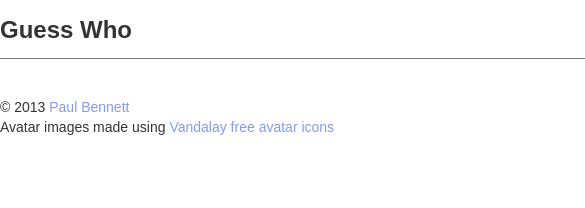
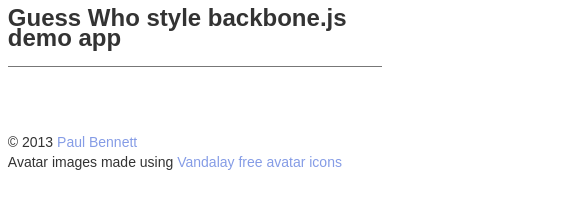
Before and after one commit to paul-request/GuessWho, a website: page public/index.html in a window 390 px wide. Shown: the top 208 px of the page, 585 px wide, since content can reach past the window. Drawn offline with Linux system fonts and the light colour scheme.

Commit message:
Adding media queries

```diff
--- a/public/css/main.scss
+++ b/public/css/main.scss
@@ -1,10 +1,21 @@
 $red: #f82a15;
 $yellow: #eed429;
 
+$phone: 320px;
+$phone-wide: 500px;
+$tablet: 600px;
+$screen: 992px;
+
+@mixin until($device-width) {
+	@media screen and (max-width: $device-width - 1) {
+		@content
+	}
+}
+
 @mixin box_shadow($shadow: 0 0 5px rgba(0,0,0,0.2)) {
-  -moz-box-shadow: $shadow;
-  -webkit-box-shadow: $shadow;
-  box-shadow: $shadow;
+	-moz-box-shadow: $shadow;
+	-webkit-box-shadow: $shadow;
+	box-shadow: $shadow;
 }
 @mixin vertical_gradient($startColour: #ffffff, $endColour: #ffffff) {
 	background-color: $endColour;
@@ -70,6 +81,12 @@ body {
 	.wrapper {
 		width: 800px;
 		margin: 20px auto;
+
+		@include until($screen) {
+			width: 96%;
+			padding: 2%;
+			margin: 0;
+		}
 	}
 
 	#container {
@@ -209,7 +226,19 @@ body {
 				-moz-transform-origin: 50% 100%;
 				-moz-transform: perspective( 500px ) rotateX( 40deg ) scale(0.9,0.9);
 			}
+
+			@include until($screen) {
+				width: 70%;
+				padding: 0;
+				margin: 0;
+			}
+			@include until($phone-wide) {
+				width: 100%;
+				float: none;
+				overflow: hidden;
+			}
 		}
+
 
 		/* SIDEBAR FILTERS */
 
@@ -289,8 +318,18 @@ body {
 					}
 				}
 			}
+
+			@include until($screen) {
+				width: 25%;
+				padding: 0;
+				margin: 0;
+			}
+			@include until($phone-wide) {
+				width: 100%;
+				float: none;
+				margin-top: 2em;
+			}
 		}
-
 	}
 
 	/* JQUERY UI DIALOG */
--- a/public/index.html
+++ b/public/index.html
@@ -22,7 +22,7 @@
 	</head>
 	<body>
 	    <div class="wrapper" id="container">
-	    	<h1>Guess Who</h1>
+	    	<h1>Guess Who style backbone.js demo app</h1>
 			<div id="gameBoard"></div>
 			<aside id="sideBar"></aside>
 	    </div>
```
Also changed, not shown: public/css/main.css.
